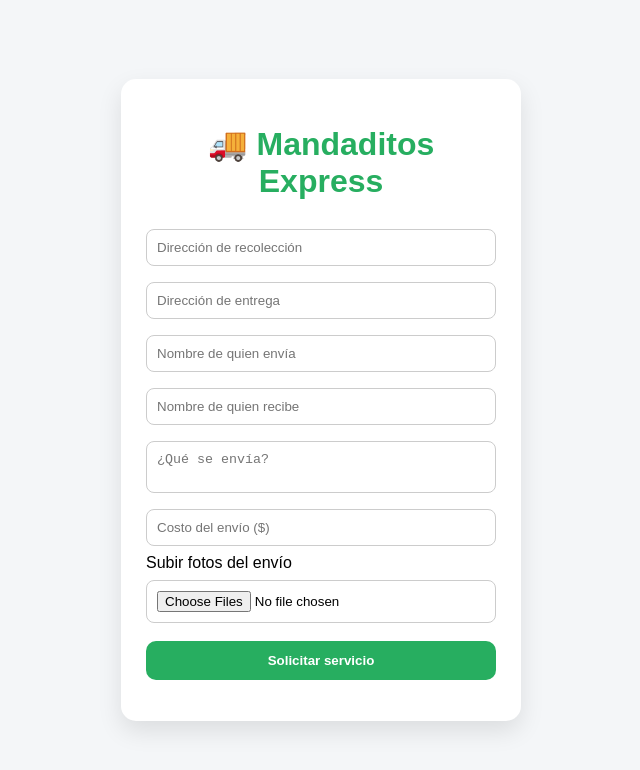
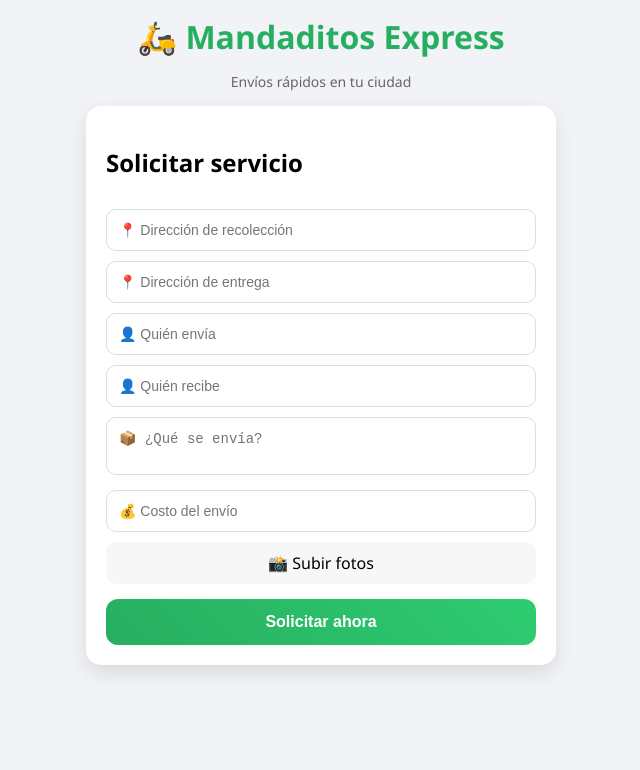
Before and after one commit to banueloslaraj-rgb/enviosjl, a plain HTML site: page index.html in a window 1280 px wide. Shown: the whole page, without its empty margins (319-959 px from the left). Drawn offline with nearby package versions, Linux system fonts and the light colour scheme.

Commit message:
Add files via upload

```diff
--- a/app.js
+++ b/app.js
@@ -1,7 +1,7 @@
 const SUPABASE_URL = "https://pknqqaxiqdllsygjctmb.supabase.co";
 const SUPABASE_KEY = "eyJhbGciOiJIUzI1NiIsInR5cCI6IkpXVCJ9.eyJpc3MiOiJzdXBhYmFzZSIsInJlZiI6InBrbnFxYXhpcWRsbHN5Z2pjdG1iIiwicm9sZSI6ImFub24iLCJpYXQiOjE3NzQ1NDY0MDEsImV4cCI6MjA5MDEyMjQwMX0.o3XrQk2xgN7F9qfHVVg1Ixz5ZYPQ_edZe9-jAENgiTc";
 
-const supabase = supabase.createClient(SUPABASE_URL, SUPABASE_KEY);
+const supabaseClient = supabase.createClient(SUPABASE_URL, SUPABASE_KEY);
 
 const form = document.getElementById("pedidoForm");
 const mensaje = document.getElementById("mensaje");
@@ -21,28 +21,23 @@ form.addEventListener("submit", async (e) => {
 
   let fotosUrls = [];
 
-  // Subir imágenes
   for (let file of fotosInput.files) {
     const fileName = Date.now() + "-" + file.name;
 
-    const { data, error } = await supabase.storage
+    const { error } = await supabaseClient.storage
       .from("fotos")
       .upload(fileName, file);
 
-    if (error) {
-      console.error(error);
-      continue;
+    if (!error) {
+      const { data } = supabaseClient.storage
+        .from("fotos")
+        .getPublicUrl(fileName);
+
+      fotosUrls.push(data.publicUrl);
     }
-
-    const { data: publicUrl } = supabase.storage
-      .from("fotos")
-      .getPublicUrl(fileName);
-
-    fotosUrls.push(publicUrl.publicUrl);
   }
 
-  // Guardar en base de datos
-  const { error } = await supabase.from("pedidos").insert([
+  const { error } = await supabaseClient.from("pedidos").insert([
     {
       recoleccion,
       entrega,
@@ -56,10 +51,24 @@ form.addEventListener("submit", async (e) => {
   ]);
 
   if (error) {
-    mensaje.textContent = "Error al enviar ❌";
+    mensaje.textContent = "Error ❌";
     console.error(error);
-  } else {
-    mensaje.textContent = "Pedido enviado ✅";
-    form.reset();
+    return;
   }
+
+  mensaje.textContent = "Pedido enviado ✅";
+
+  // WhatsApp
+  const texto = `🚚 *Nuevo pedido*
+📍 Recolección: ${recoleccion}
+📍 Entrega: ${entrega}
+👤 Envía: ${remitente}
+👤 Recibe: ${destinatario}
+📦 ${descripcion}
+💰 $${precio}`;
+
+  const url = `https://wa.me/5213111063251?text=${encodeURIComponent(texto)}`;
+  window.open(url, "_blank");
+
+  form.reset();
 });
--- a/index.html
+++ b/index.html
@@ -2,35 +2,49 @@
 <html lang="es">
 <head>
   <meta charset="UTF-8">
+  <meta name="viewport" content="width=device-width, initial-scale=1.0">
   <title>Mandaditos Express</title>
+
   <link rel="stylesheet" href="styles.css">
 </head>
 <body>
 
-<div class="container">
-  <h1>🚚 Mandaditos Express</h1>
+<div class="app">
 
-  <form id="pedidoForm">
-    <input type="text" id="recoleccion" placeholder="Dirección de recolección" required>
-    <input type="text" id="entrega" placeholder="Dirección de entrega" required>
-    <input type="text" id="remitente" placeholder="Nombre de quien envía" required>
-    <input type="text" id="destinatario" placeholder="Nombre de quien recibe" required>
+  <header>
+    <h1>🛵 Mandaditos Express</h1>
+    <p>Envíos rápidos en tu ciudad</p>
+  </header>
 
-    <textarea id="descripcion" placeholder="¿Qué se envía?" required></textarea>
+  <form id="pedidoForm" class="card">
 
-    <input type="number" id="precio" placeholder="Costo del envío ($)" required>
+    <h2>Solicitar servicio</h2>
 
-    <label>Subir fotos del envío</label>
-    <input type="file" id="fotos" multiple>
+    <input type="text" id="recoleccion" placeholder="📍 Dirección de recolección" required>
+    <input type="text" id="entrega" placeholder="📍 Dirección de entrega" required>
+    <input type="text" id="remitente" placeholder="👤 Quién envía" required>
+    <input type="text" id="destinatario" placeholder="👤 Quién recibe" required>
 
-    <button type="submit">Solicitar servicio</button>
+    <textarea id="descripcion" placeholder="📦 ¿Qué se envía?" required></textarea>
+
+    <input type="number" id="precio" placeholder="💰 Costo del envío" required>
+
+    <label class="file-label">
+      📸 Subir fotos
+      <input type="file" id="fotos" multiple>
+    </label>
+
+    <button type="submit">Solicitar ahora</button>
+
   </form>
 
   <p id="mensaje"></p>
+
 </div>
+
+</body>
 
 <script src="https://cdn.jsdelivr.net/npm/@supabase/supabase-js"></script>
 <script src="app.js"></script>
 
-</body>
 </html>
--- a/styles.css
+++ b/styles.css
@@ -1,55 +1,83 @@
+* {
+  box-sizing: border-box;
+}
+
 body {
-  font-family: Arial, sans-serif;
-  background: #f4f6f8;
-  display: flex;
-  justify-content: center;
-  align-items: center;
-  height: 100vh;
+  margin: 0;
+  font-family: 'Segoe UI', sans-serif;
+  background: #f1f3f6;
+}
+
+.app {
+  max-width: 500px;
+  margin: auto;
+  padding: 15px;
+}
+
+header {
+  text-align: center;
+  margin-bottom: 15px;
+}
+
+header h1 {
+  color: #27ae60;
   margin: 0;
 }
 
-.container {
-  background: white;
-  padding: 25px;
-  border-radius: 15px;
-  width: 350px;
-  box-shadow: 0 10px 25px rgba(0,0,0,0.1);
+header p {
+  color: #666;
+  font-size: 14px;
 }
 
-h1 {
-  text-align: center;
-  color: #27ae60;
-}
-
-form {
-  display: flex;
-  flex-direction: column;
+.card {
+  background: white;
+  padding: 20px;
+  border-radius: 15px;
+  box-shadow: 0 8px 20px rgba(0,0,0,0.1);
 }
 
 input, textarea {
-  margin: 8px 0;
-  padding: 10px;
-  border-radius: 8px;
-  border: 1px solid #ccc;
+  width: 100%;
+  margin-top: 10px;
+  padding: 12px;
+  border-radius: 10px;
+  border: 1px solid #ddd;
+  font-size: 14px;
 }
 
 textarea {
   resize: none;
 }
 
+.file-label {
+  display: block;
+  margin-top: 10px;
+  background: #f7f7f7;
+  padding: 10px;
+  border-radius: 10px;
+  text-align: center;
+  cursor: pointer;
+}
+
+.file-label input {
+  display: none;
+}
+
 button {
-  background: #27ae60;
+  width: 100%;
+  margin-top: 15px;
+  padding: 14px;
+  border: none;
+  border-radius: 12px;
+  background: linear-gradient(45deg, #27ae60, #2ecc71);
   color: white;
-  padding: 12px;
-  border: none;
-  border-radius: 10px;
-  margin-top: 10px;
+  font-size: 16px;
+  font-weight: bold;
   cursor: pointer;
-  font-weight: bold;
 }
 
 button:hover {
-  background: #219150;
+  opacity: 0.9;
 }
 
 #mensaje {
```
